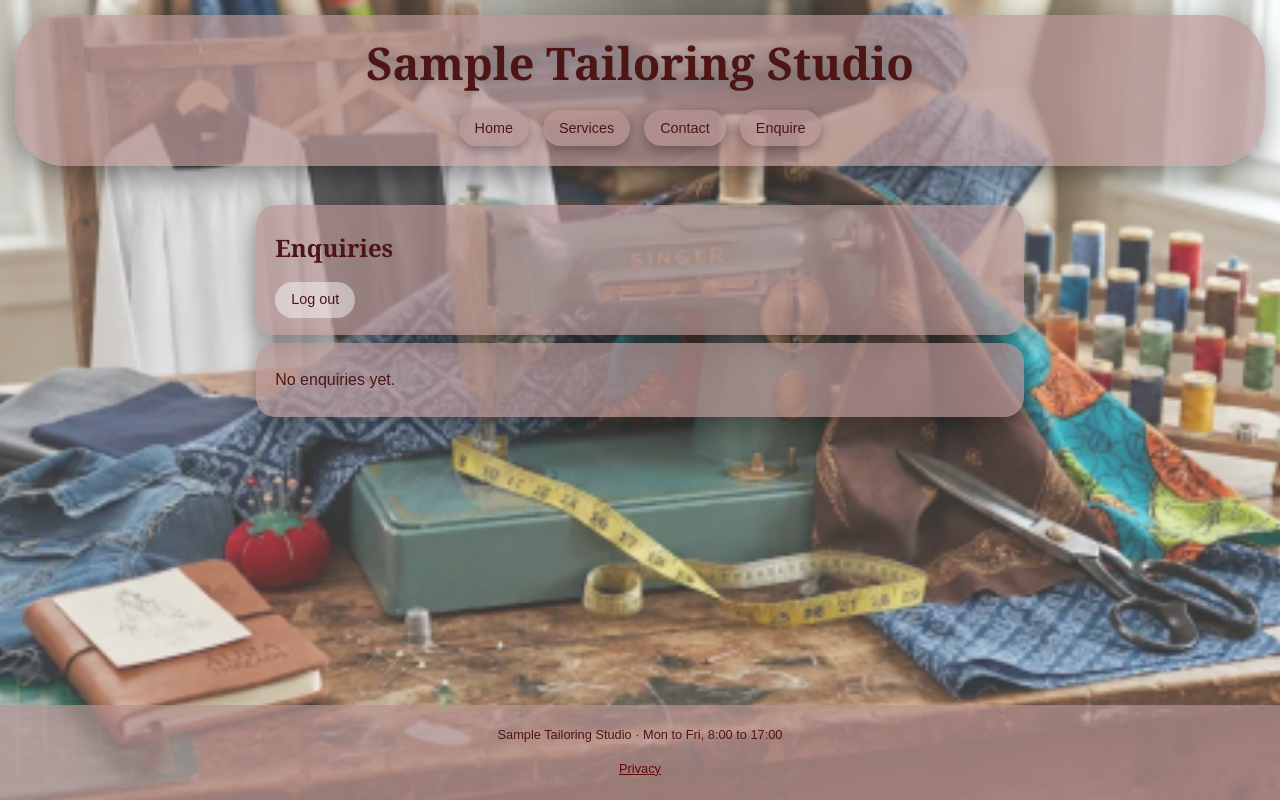
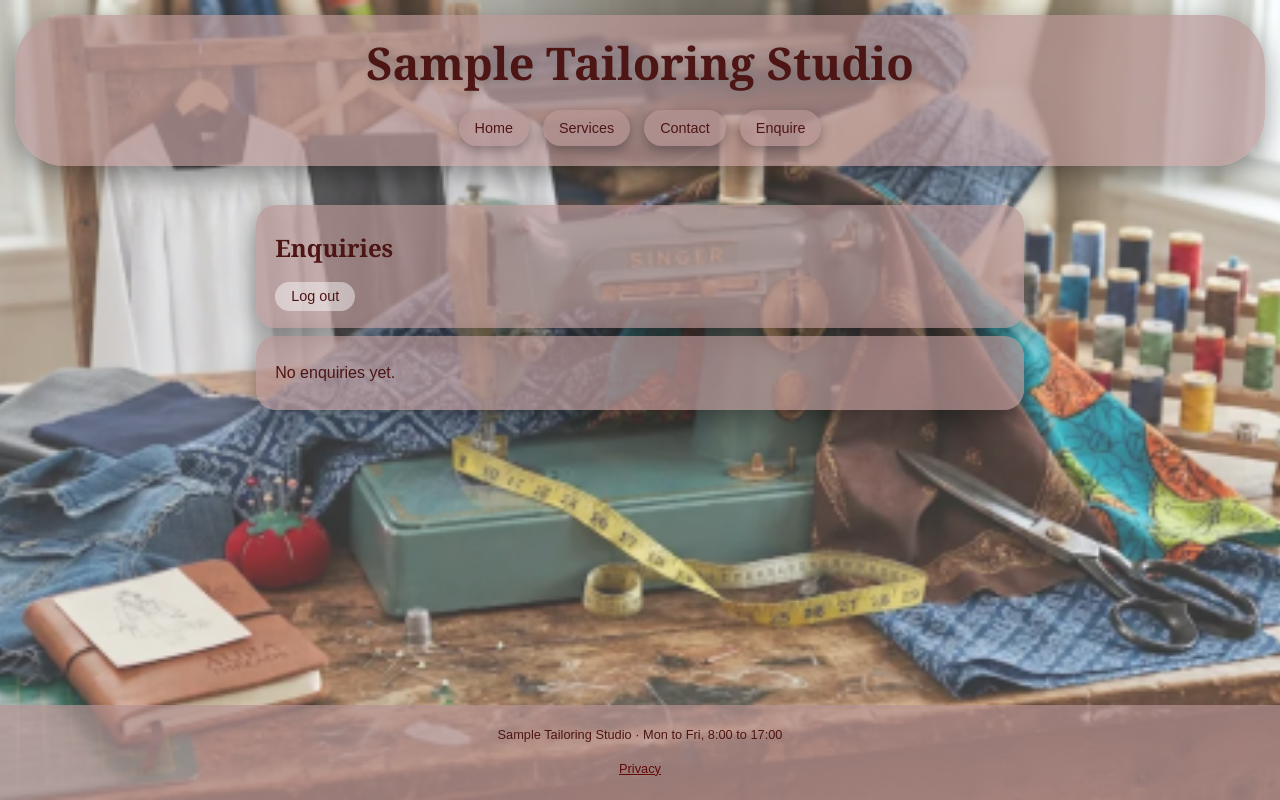
Before and after one commit to sk518x/tailoring-site, a Flask app: page /admin in a window 1280 px wide. Run offline with Flask 3, Linux system fonts and the light colour scheme; the visitor is signed in with stand-in values (Sample User, id 1); data that the repository does not hold is empty.

Commit message:
Harden session cookie and make logout a POST

```diff
--- a/app.py
+++ b/app.py
@@ -8,6 +8,9 @@ import qrcode
 app = Flask(__name__)
 
 app.secret_key = settings.SECRET_KEY
+app.config["SESSION_COOKIE_HTTPONLY"] = True
+app.config["SESSION_COOKIE_SAMESITE"] = "Lax"
+app.config["SESSION_COOKIE_SECURE"] = not settings.DEBUG
 
 @app.context_processor
 def inject_settings():
@@ -97,7 +100,7 @@ def admin():
         return redirect("/admin/login")
     return render_template("admin.html", enquiries=database.get_enquiries())
 
-@app.route("/admin/logout")
+@app.route("/admin/logout", methods=["POST"])
 def admin_logout():
     session.pop("is_admin", None)
     return redirect("/admin/login")
--- a/static/style.css
+++ b/static/style.css
@@ -406,3 +406,11 @@ textarea {
   background: rgba(255, 255, 255, 0.45);
   box-shadow: none;
 }
+
+.inline-form {
+  margin: 0;
+}
+
+button.back-link {
+  font-family: inherit;
+}
--- a/templates/admin.html
+++ b/templates/admin.html
@@ -2,7 +2,9 @@
 endblock %} {% block content %}
 <div class="panel">
     <h2>Enquiries</h2>
-    <a class="back-link" href="/admin/logout">Log out</a>
+<form method="post" action="/admin/logout" class="inline-form">
+    <button type="submit" class="back-link">Log out</button>
+</form>
 </div>
 
 {% if enquiries %}
```
Also changed, not shown: tests/test_app.py (+12 -1 lines).
